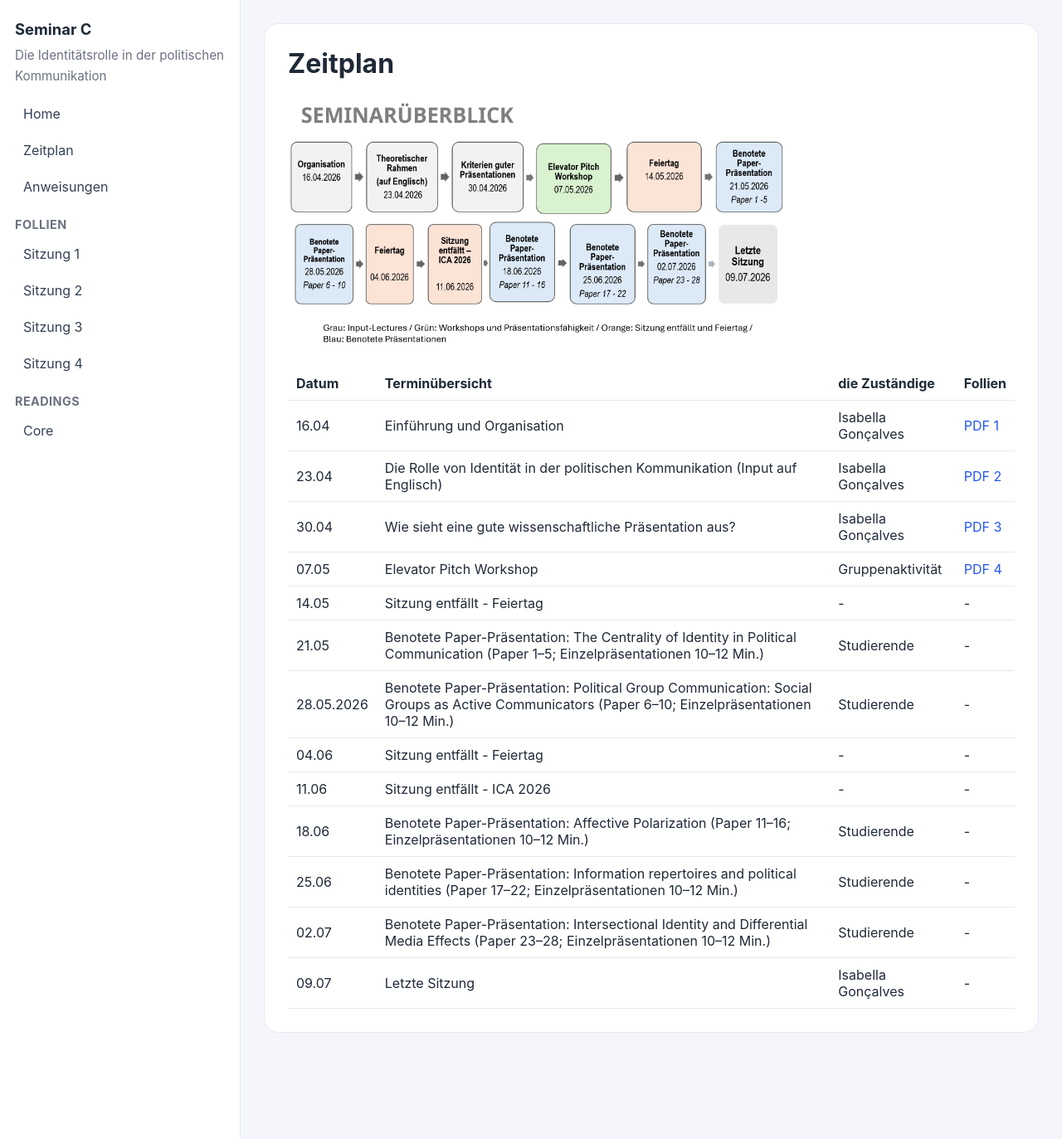
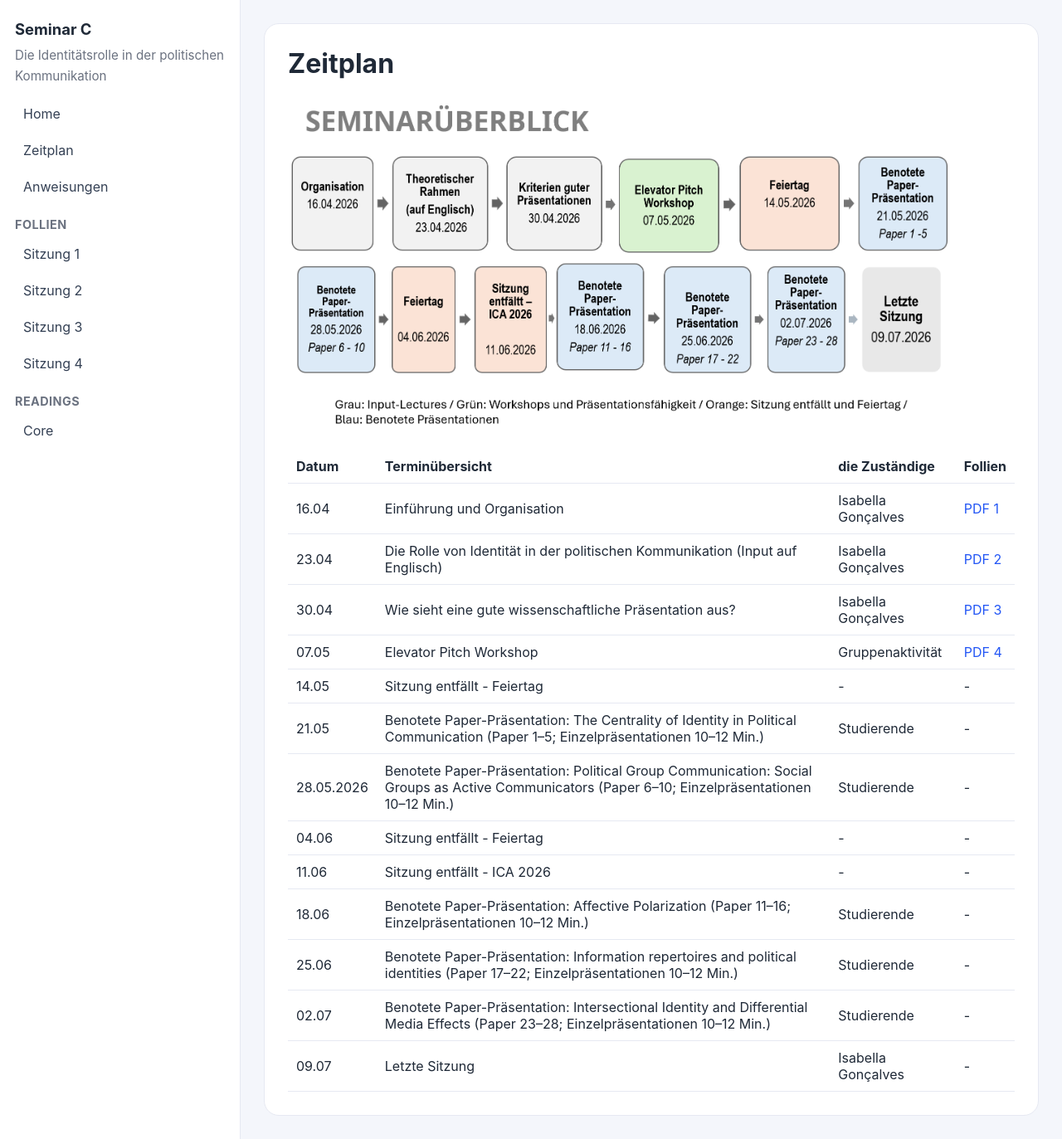
Before and after one commit to bellasgon/SeminarC_Sommer, a Jekyll site: the page built from schedule.md, in a window 1280 px wide and 1373 px high. Shown: the whole window at 83% size. Built offline with Jekyll 4.4.1, drawn with Linux system fonts in a browser that asks for light colours.

Commit message:
Revise schedule layout and image width
Updated image width and corrected formatting for the schedule.

```diff
--- a/schedule.md
+++ b/schedule.md
@@ -5,7 +5,7 @@ title: Schedule
 
 # Zeitplan
 
-<img src="{{ '/assets/images/plan.png' | relative_url }}" alt="Plan" width="600">
+<img src="{{ '/assets/images/plan.png' | relative_url }}" alt="Plan" width="800">
 
 | Datum | Terminübersicht | die Zuständige | Follien |
 |------|-------|-----------|-----------|
```
